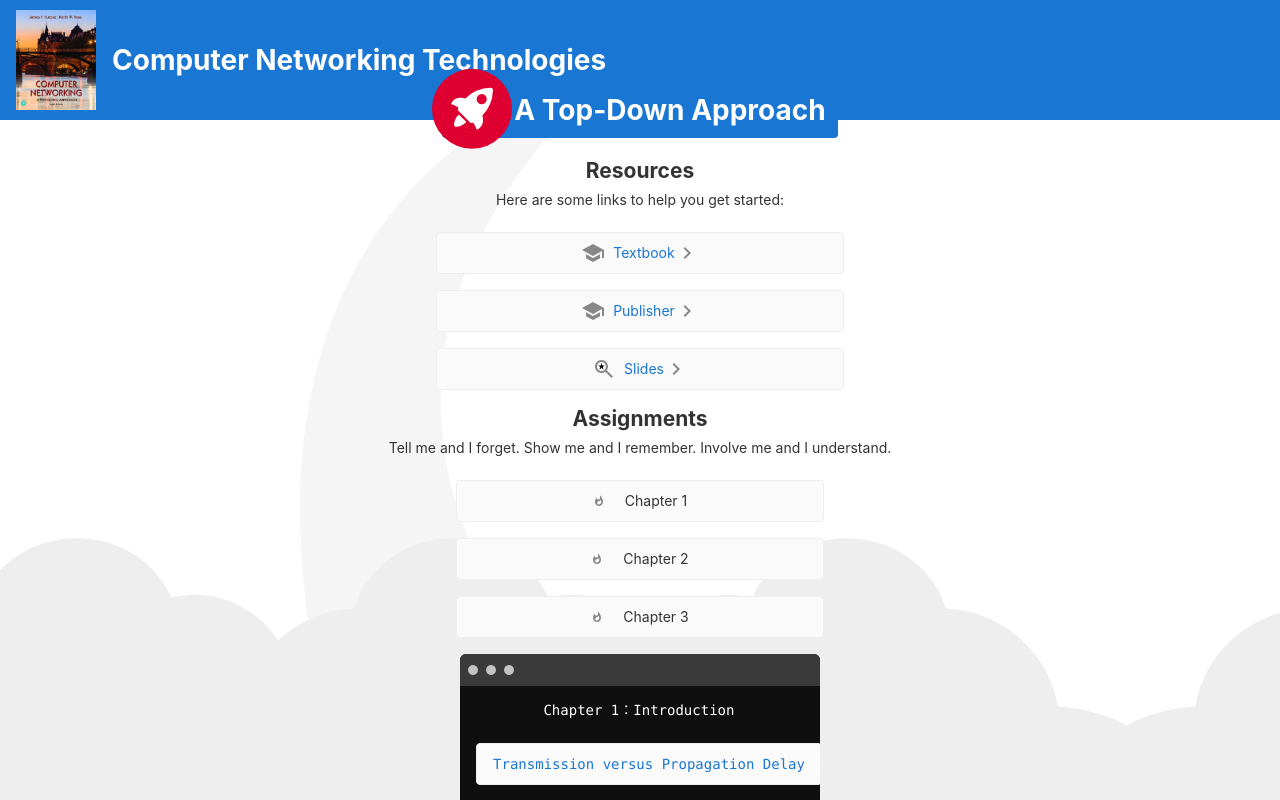
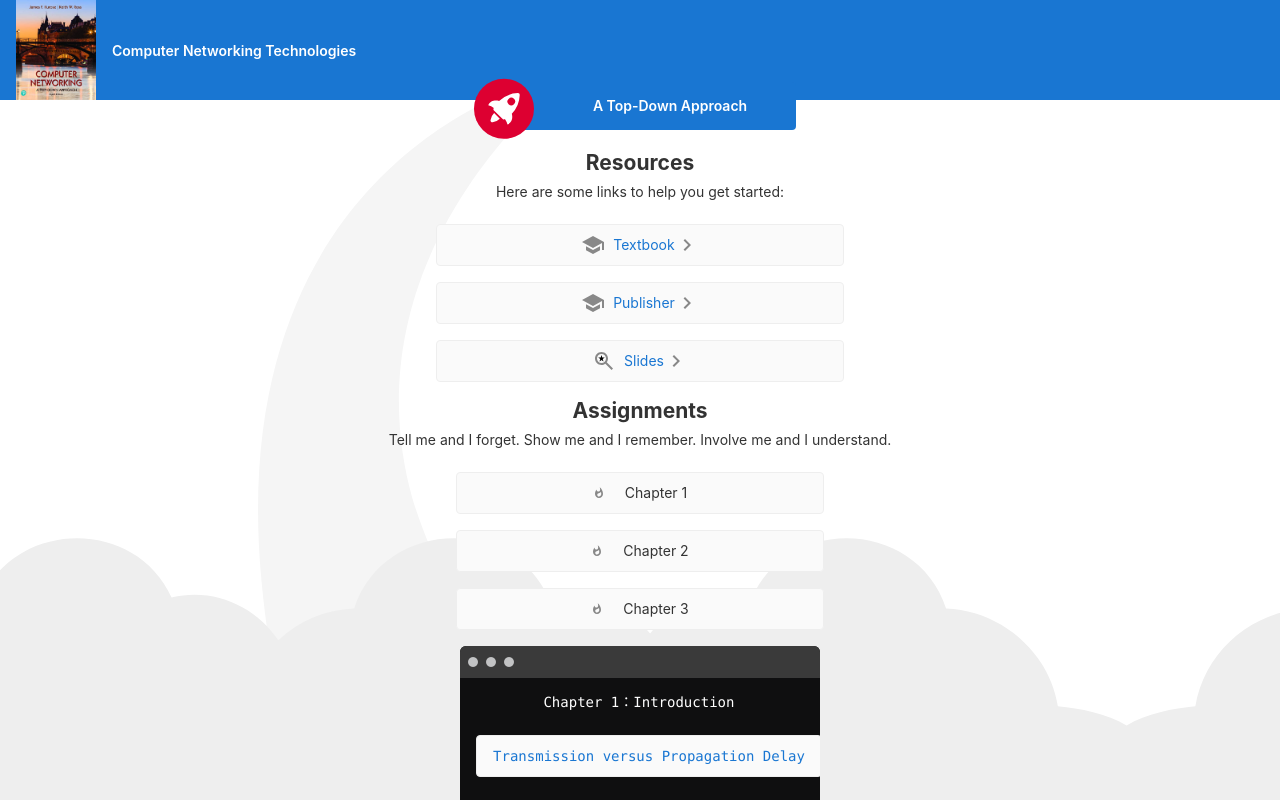
Before and after one commit to walkman617/cn-angular-app, an Angular app: page / in a window 1280 px wide. Shown: the top 800 px of the page. Built offline with nearby package versions, Linux system fonts and the light colour scheme.

Commit message:
update title size

```diff
--- a/src/app/app.component.html
+++ b/src/app/app.component.html
@@ -39,12 +39,12 @@
     top: 0;
     left: 0;
     right: 0;
-    height: 120px;
+    height: 100px;
     display: flex;
     align-items: center;
     background-color: #1976d2;
     color: white;
-    font-weight: 800;
+    font-weight: 600;
   }
 
   .toolbar img {
@@ -116,7 +116,7 @@
   }
 
   .card.card-small {
-    height: 32px;
+    height: 24px;
     width: 168px;
   }
 
@@ -136,7 +136,7 @@
   .card.highlight-card {
     background-color: #1976d2;
     color: white;
-    font-weight: 800;
+    font-weight: 600;
     border: none;
     width: auto;
     min-width: 30%;
@@ -148,7 +148,7 @@
   }
 
   svg#rocket {
-    width: 80px;
+    width: 60px;
     position: absolute;
     left: -10px;
     top: -24px;
@@ -311,9 +311,7 @@
     alt="Networking"
     src="../assets/networking.png"
   />
-  <span><h1>Computer Networking Technologies</h1></span>
-    <div class="spacer"></div>
-    <div class="spacer"></div>
+  <span>Computer Networking Technologies</span>
     <div class="spacer"></div>
 </div>
 
@@ -333,7 +331,7 @@
       </g>
     </svg>
 
-    <span><h1>A Top-Down Approach</h1></span>
+    <span>A Top-Down Approach</span>
 
     <svg id="rocket-smoke" xmlns="http://www.w3.org/2000/svg" width="516.119" height="1083.632" viewBox="0 0 516.119 1083.632">
       <title>Rocket Ship Smoke</title>
```
